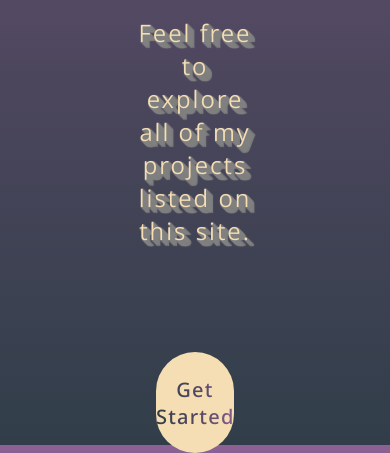
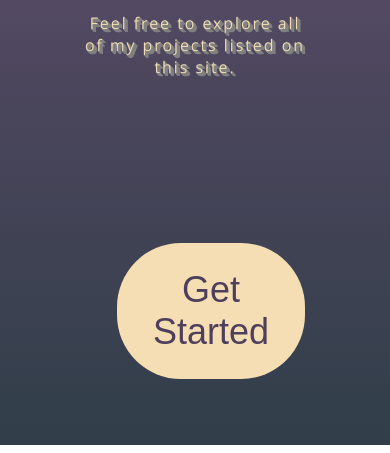
Before and after one commit to kleinalex-01/PortfolioWebsite, a plain HTML site: page index.html in a window 390 px wide. Shown: the part 399-852 px from the top of the page. Drawn offline with Linux system fonts and the light colour scheme.

Commit message:
Changed button and added light hover transition to it. Making it responsible still awaits for next commit

```diff
--- a/index.html
+++ b/index.html
@@ -5,6 +5,7 @@
     <title>Portfolio Website by Alex Klein</title>
     <link rel="stylesheet" href="style.css">
     <link rel="preconnect" href="https://fonts.googleapis.com">
+    <link rel="stylesheet" href="style.scss">
     <link rel="preconnect" href="https://fonts.gstatic.com" crossorigin>
     <link href="https://fonts.googleapis.com/css2?family=Noto+Sans:ital,wght@0,100..900;1,100..900&display=swap" rel="stylesheet">
 </head>
@@ -15,8 +16,13 @@
     <div class="h2-container">
         <h2>Feel free to explore all of my projects listed on this site.</h2>
     </div>
-    <div class="p-container">
+    <!--<div class="p-container">
         <a id="start-button"><p>Get Started</p></a>
+    </div>-->
+    <div class="btn-container">
+        <div class="btn-outer">
+          <button class="shrink-border">Get Started</button>
+        </div>
     </div>
 </body>
 </html>
--- a/style.css
+++ b/style.css
@@ -47,7 +47,7 @@ h2 {
   font-size: 1.5rem;
   font-weight: 350;
   color: wheat;
-  text-shadow: 1px 0px 1px gray, 0px 1px 1px gray, 2px 1px 1px gray, 1px 2px 1px gray, 3px 2px 1px gray, 2px 3px 1px gray, 4px 3px 1px gray, 3px 4px 1px gray, 5px 4px 1px gray, 4px 5px 1px gray, 6px 5px 1px gray, 5px 6px 1px gray, 7px 6px 1px gray;
+  text-shadow: 0.5px 0px 0.5px gray, 0px 0.5px 0.5px gray, 1px 0.5px 0.5px gray, 0.5px 1px 0.5px gray, 1.5px 1px 0.5px gray, 1px 1.5px 0.5px gray, 2px 1.5px 0.5px gray, 1.5px 2px 0.5px gray, 2.5px 2px 0.5px gray, 2px 2.5px 0.5px gray, 3px 2.5px 0.5px gray, 2.5px 3px 0.5px gray, 3.5px 3px 0.5px gray;
 }
 
 /* Containers for text */
@@ -81,3 +81,116 @@ margin: 0 auto;
   padding-bottom: 1%;
   cursor: pointer;
 }
+
+/* Tablet size corrections*/
+
+@media only screen and (max-width: 768px) {
+  .p-container {
+    padding-top: 2%;
+    padding-bottom: 2%;
+    width: 30%;
+  }
+  .h2-container {
+    width: 45%;
+  }
+}
+
+@media only screen and (max-width: 425px) {
+  .p-container {
+    top: 30%;
+    padding-top: 3%;
+    padding-bottom: 3%;
+    width: 40%;
+  }
+  p {
+    font-size: 1.25rem;
+  }
+  .h2-container {
+    width: 60%;
+  }
+  h2 {
+    font-size: 1rem;
+    margin-bottom: 5rem;
+  }
+  .h1-container {
+
+  }
+  h1 {
+    font-size: 2.5rem;
+    margin-bottom: 3rem;
+  }
+}
+
+
+/* Button with transition */
+
+*, *::after, *::before {
+  box-sizing: border-box;
+}
+
+.btn-container {
+  text-align: center;
+  width: 40%;
+  position: relative;
+  margin: 0 auto;
+  top: 40%;
+}
+
+button {
+  position: relative;
+  border: none;
+  font-size: 2.25rem;
+  transition: color 0.5s, transform 0.2s, background-color 0.2s;
+  outline: none;
+  padding: 23px 33px;
+  border: 3px solid transparent;
+}
+button:active {
+  transform: translateY(3px);
+}
+button::after, button::before {
+  border-radius: 4rem;
+}
+
+.shrink-border {
+ color: rgb(78, 63, 92);
+ background-color: wheat;
+ border-radius: 4rem;
+}
+.shrink-border:hover {
+  background-color: transparent;
+  box-shadow: none;
+  color: wheat;
+}
+.shrink-border::before {
+  content: "";
+  position: absolute;
+  top: 0;
+  left: 0;
+  width: 100%;
+  height: 100%;
+  border: 3px solid wheat;
+  transition: opacity 0.3s, border 0.3s;
+}
+.shrink-border:hover::before {
+  opacity: 0;
+}
+.shrink-border::after {
+  content: "";
+  position: absolute;
+  top: 0;
+  left: 0;
+  width: 100%;
+  height: 100%;
+  background-color: transparent;
+  /*border: 3px solid #e6e6e6;*/
+  border: 3px solid wheat;
+  opacity: 0;
+  z-index: -1;
+  transform: scaleX(1.1) scaleY(1.3);
+  transition: transform 0.3s, opacity 0.3s;
+}
+.shrink-border:hover::after {
+  opacity: 1;
+  transform: scaleX(1) scaleY(1);
+}
```
